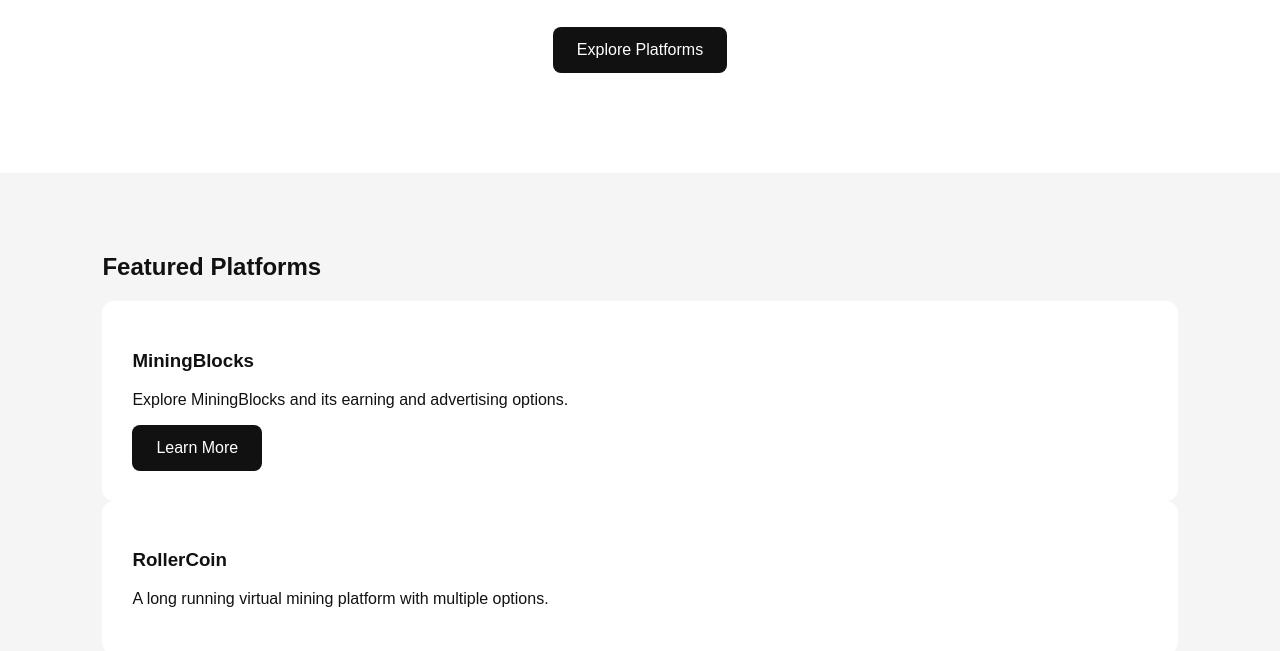
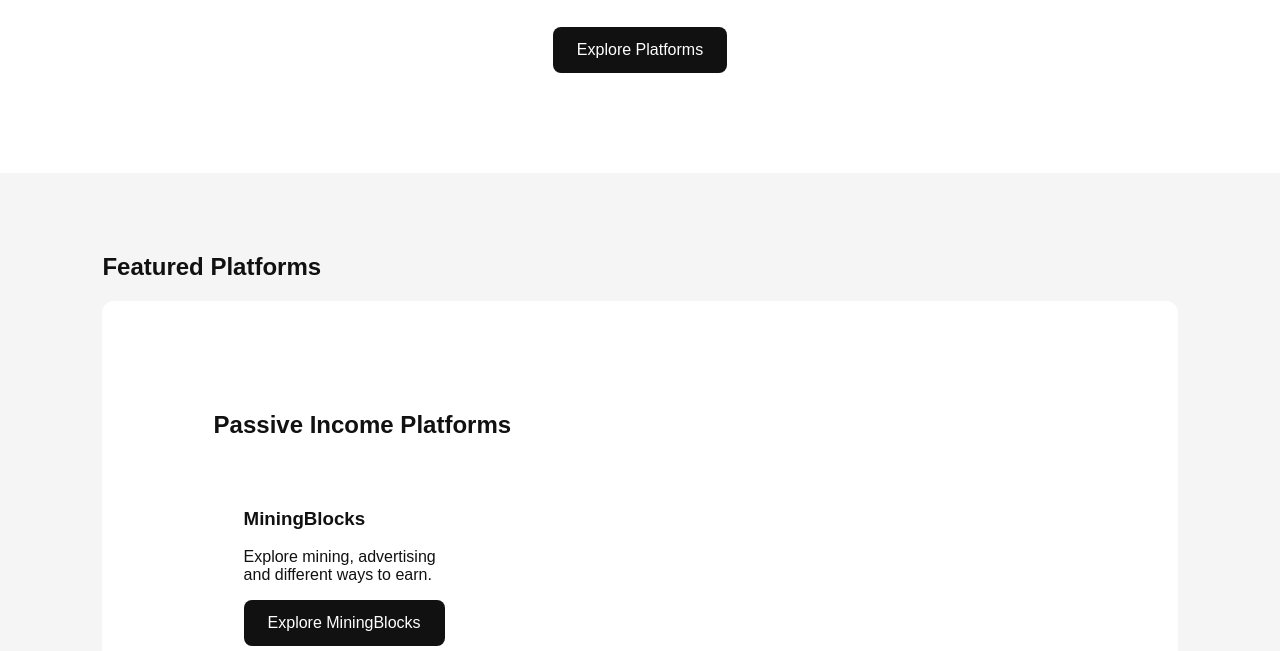
Before and after one commit to passive-income-site/oddonesjobs, a plain HTML site: page index.html in a window 1280 px wide. Shown: the part 301-952 px from the top of the page. Drawn offline with Linux system fonts and the light colour scheme.

Commit message:
Update index.html

```diff
--- a/index.html
+++ b/index.html
@@ -41,19 +41,30 @@
 
            <div class="card">
 
+    <section class="content">
+
+    <h2>Passive Income Platforms</h2>
+
+    <div class="cards">
+
+        <article class="card">
+
             <h3>MiningBlocks</h3>
 
             <p>
-        Explore MiningBlocks and its earning
-        and advertising options.
+                Explore mining, advertising and
+                different ways to earn.
             </p>
 
             <a href="pages/miningblocks.html" class="button">
-        Learn More
+                Explore MiningBlocks
             </a>
+
+        </article>
 
     </div>
 
+</section>
                 <article class="card">
                     <h3>RollerCoin</h3>
                     <p>
```
Lines whose indentation alone changed are shown as unchanged.
